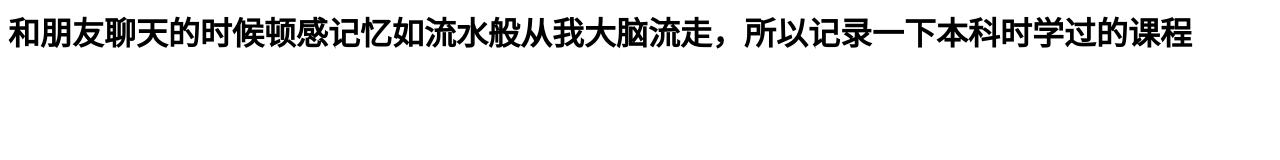
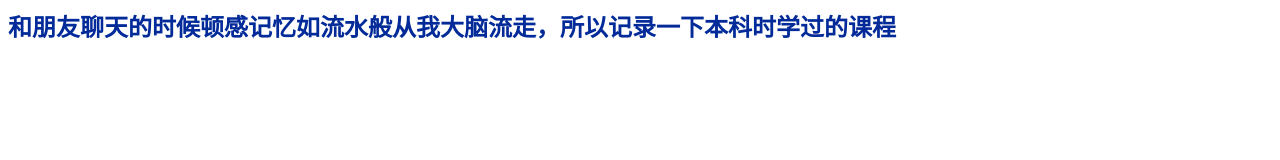
Before and after one commit to RyoKevin/Undergraduate-courses., a plain HTML site: page index.html in a window 1280 px wide. Drawn offline with Linux system fonts and the light colour scheme.

Commit message:
Update index.html

```diff
--- a/index.html
+++ b/index.html
@@ -1 +1 @@
-<h1>和朋友聊天的时候顿感记忆如流水般从我大脑流走，所以记录一下本科时学过的课程</h1>
+<h1 style="color: #022A99; font-size: 24px;">和朋友聊天的时候顿感记忆如流水般从我大脑流走，所以记录一下本科时学过的课程</h1>
```
